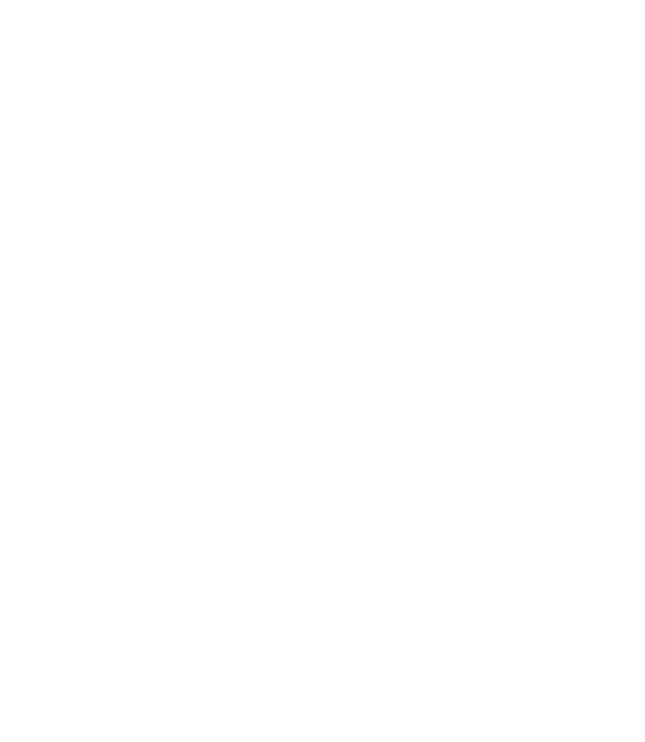
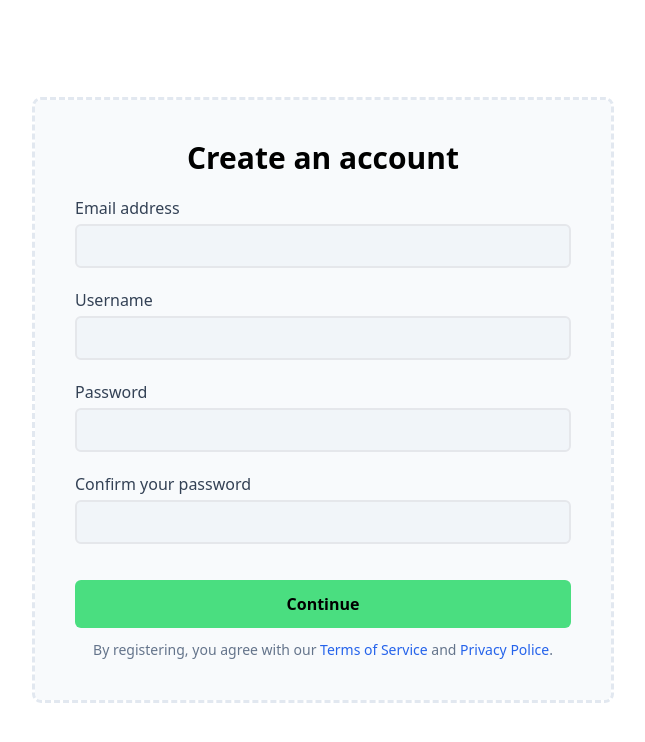
Before and after one commit to mojitoteam/web, a Nuxt app: page /register in a window 1280 px wide. Before the commit this address had no page. Shown: the top 742 px of the page, without its empty margins (317-962 px from the left). Built offline with nearby package versions, Linux system fonts and the light colour scheme.

Commit message:
feat(pages/register): create initial registering page

```diff
--- /dev/null
+++ b/components/FormInput.vue
@@ -0,0 +1,17 @@
+<template>
+  <div class="grid gap-1">
+    <label class="text-slate-700"><slot /></label>
+    <input
+      :type="type"
+      class="block w-full rounded-md border-2 bg-slate-100 px-4 py-2 focus:outline-blue-500"
+    />
+  </div>
+</template>
+
+<script lang="ts">
+export default {
+  props: {
+    type: { type: String },
+  },
+};
+</script>
--- a/pages/index.vue
+++ b/pages/index.vue
@@ -1,3 +1,6 @@
 <template>
-  <h1 class="text-center text-3xl font-bold">Welcome!</h1>
+  <div>
+    <h1 class="text-3xl font-bold">Welcome!</h1>
+    <NuxtLink to="/register" class="underline"> Register </NuxtLink>
+  </div>
 </template>
--- /dev/null
+++ b/pages/register.vue
@@ -0,0 +1,47 @@
+<template>
+  <div class="grid min-h-screen place-items-center">
+    <form
+      class="grid w-full max-w-xl gap-5 rounded-md bg-slate-50 p-10 outline-dashed outline-slate-200"
+    >
+      <h1 class="text-center text-3xl font-bold">Create an account</h1>
+
+      <div class="grid gap-5">
+        <FormInput type="email"> Email address </FormInput>
+        <FormInput type="text"> Username </FormInput>
+        <FormInput type="password"> Password </FormInput>
+        <FormInput type="password"> Confirm your password </FormInput>
+      </div>
+
+      <div class="grid gap-3">
+        <button
+          type="submit"
+          class="mt-4 rounded-md bg-green-400 py-3 font-semibold duration-200 hover:bg-green-300"
+          @click="createAccount"
+        >
+          Continue
+        </button>
+        <span class="text-center text-sm text-slate-500">
+          By registering, you agree with our
+          <NuxtLink
+            to="/"
+            class="text-blue-600 duration-200 hover:text-blue-400"
+            >Terms of Service</NuxtLink
+          >
+          and
+          <NuxtLink
+            to="/"
+            class="text-blue-600 duration-200 hover:text-blue-400"
+            >Privacy Police</NuxtLink
+          >.
+        </span>
+      </div>
+    </form>
+  </div>
+</template>
+
+<script setup lang="ts">
+function createAccount(event: MouseEvent) {
+  event.preventDefault();
+  console.debug('Creating account...');
+}
+</script>
--- /dev/null
+++ b/tailwind.config.ts
@@ -0,0 +1,2 @@
+// Only to make the Tailwind IntelliSense work properly.
+export default {};
```
Also changed, not shown: 1 other file (tests, documents, lock files or other folders).
